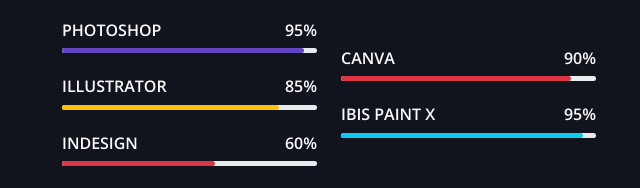
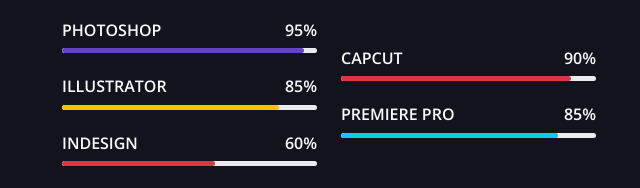
Before and after one commit to AkashRNair021/portfolio, a plain HTML site: page index.html in a window 1280 px wide. Shown: the part 1877-2065 px from the top of the page, 20-660 px from the left. Drawn offline with nearby package versions, Linux system fonts and the light colour scheme.

Commit message:
Update index.html

```diff
--- a/index.html
+++ b/index.html
@@ -202,7 +202,7 @@
                         <div class="col-md-6">
                             <div class="skill mb-4">
                                 <div class="d-flex justify-content-between">
-                                    <h6 class="text-light font-weight-bold">CANVA</h6>
+                                    <h6 class="text-light font-weight-bold">CAPCUT</h6>
                                     <h6 class="text-light font-weight-bold">90%</h6>
                                 </div>
                                 <div class="progress">
@@ -211,12 +211,12 @@
                             </div>
                             <div class="skill mb-4">
                                 <div class="d-flex justify-content-between">
-                                    <h6 class="text-light font-weight-bold">IBIS PAINT X</h6>
-                                    <h6 class="text-light font-weight-bold">95%</h6>
+                                    <h6 class="text-light font-weight-bold">PREMIERE PRO</h6>
+                                    <h6 class="text-light font-weight-bold">85%</h6>
                                 </div>
 
                                 <div class="progress">
-                                    <div class="progress-bar bg-info" role="progressbar" aria-valuenow="95" aria-valuemin="0" aria-valuemax="100"></div>
+                                    <div class="progress-bar bg-info" role="progressbar" aria-valuenow="85" aria-valuemin="0" aria-valuemax="100"></div>
                                 </div>
                             </div>
                         </div>
```
